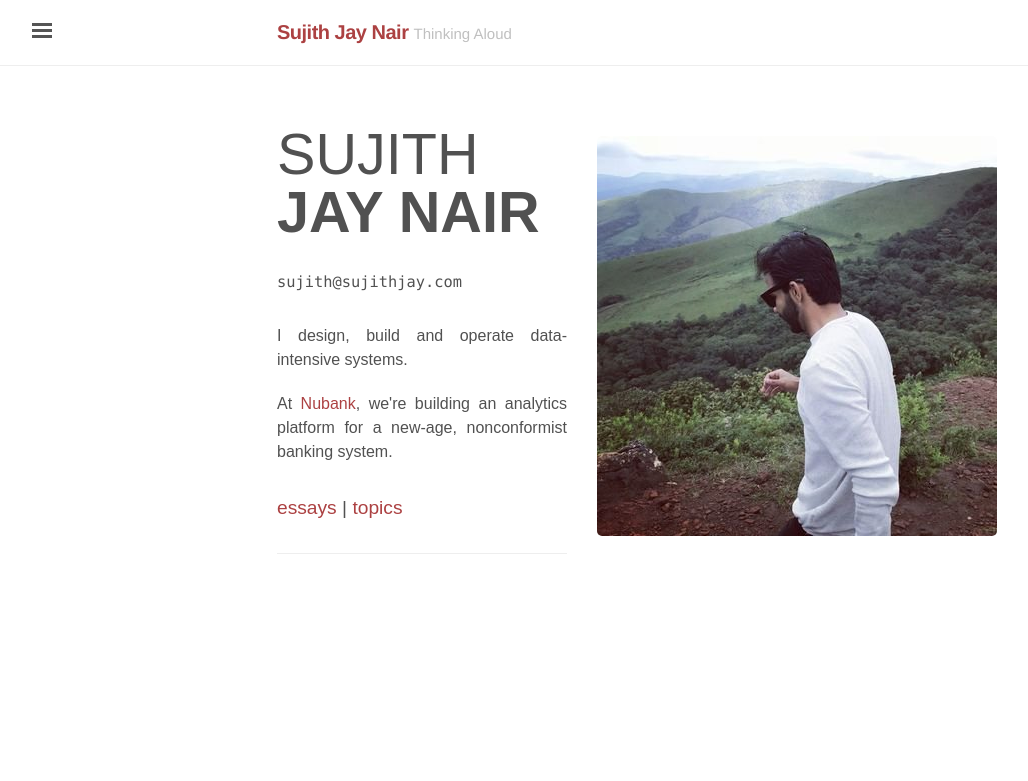
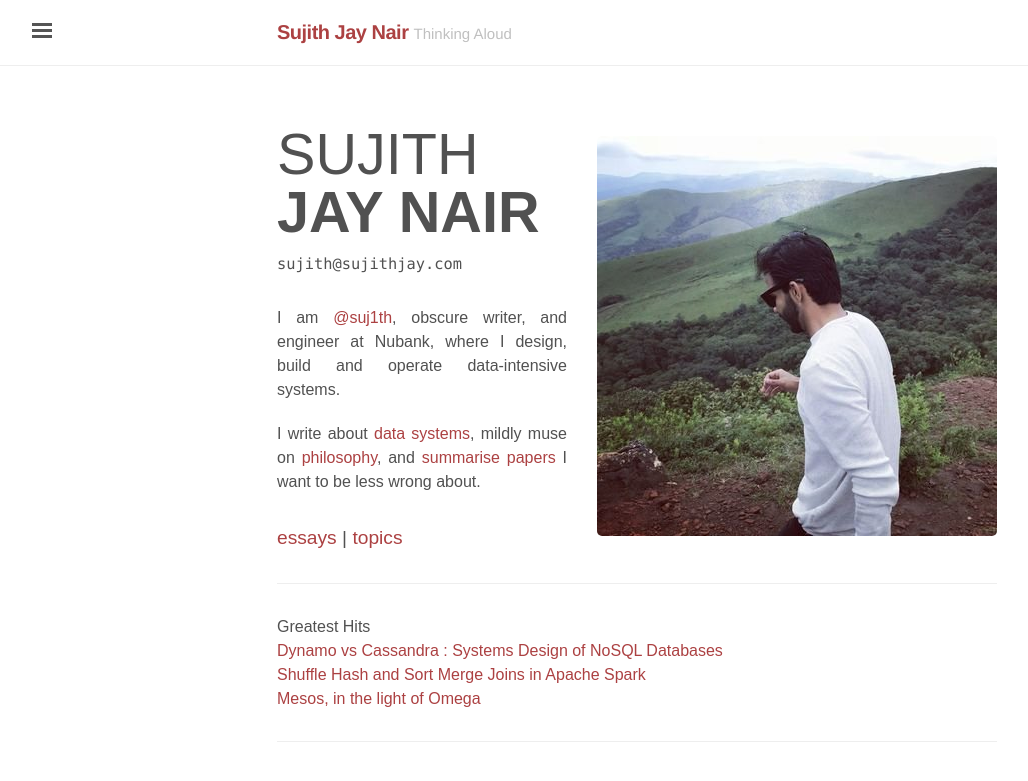
Before and after one commit to sujithjay/sujithjay.github.io, a Jekyll site: the page built from index.md, in a window 1280 px wide. Shown: the top 781 px of the page, without its empty margins (3-1031 px from the left). Built offline with Jekyll 4.4.1, drawn with Linux system fonts in a browser that asks for light colours; nearby versions of some CDN libraries; some web fonts are replaced.

Commit message:
Revamp Home

```diff
--- a/index.md
+++ b/index.md
@@ -15,7 +15,7 @@ title: Thinking Aloud
 	    <div class="semiboldtext">SUJITH</div>
 	    <div class="boldtext">JAY NAIR</div>
       </div>
-      <div id="title" style="margin-top: 1.5rem;">
+      <div id="title">
         <div id="email">sujith@sujithjay.com</div>
       </div>
 </div>
@@ -23,11 +23,24 @@ title: Thinking Aloud
 <div class="row">
   <div class ="col-md-offset-2 col-md-7">
     <div id="overview" style="margin-top: 1.5rem;">
-	    <p>I design, build and operate data-intensive systems.</p>
-	    <p>At <a class="nodecor" href="https://www.nubank.com.br/en">Nubank</a>, we're building an analytics platform for a new-age, nonconformist banking system.</p>
-	    <p></p>
+        <p>I am <a class="nodecor" href="https://www.twitter.com/suj1th">@suj1th</a>, obscure writer, and engineer at Nubank, where I design, build and operate data-intensive systems.</p>
+        <p>I write about <a class="nodecor" href="/tag/data-systems/">data systems</a>, mildly muse on <a class="nodecor" href="/tag/philosophy/">philosophy</a>, and <a class="nodecor" href="tag/paper-summary/">summarise papers</a> I want to be less wrong about.</p>
     </div>
     <div style="margin-top: 1.5rem; font-size: 1.2em;"><a href="/essays">essays</a> | <a href="/topics">topics</a></div>
     <hr>
   </div>
 </div>
+
+<div class="row">
+  <div class ="col-md-offset-2 col-md-7">
+    <div class="semiboldtext">
+      Greatest Hits
+    </div>
+    <a class="nodecor" href="/data-systems/dynamo-cassandra/">Dynamo vs Cassandra : Systems Design of NoSQL Databases</a>
+    <br>
+    <a class="nodecor" href="/spark/shuffle-hash-sort-merge-joins">Shuffle Hash and Sort Merge Joins in Apache Spark</a>
+    <br>
+    <a class="nodecor" href="/mesos">Mesos, in the light of Omega</a>
+  </div>
+</div>
+----
```
